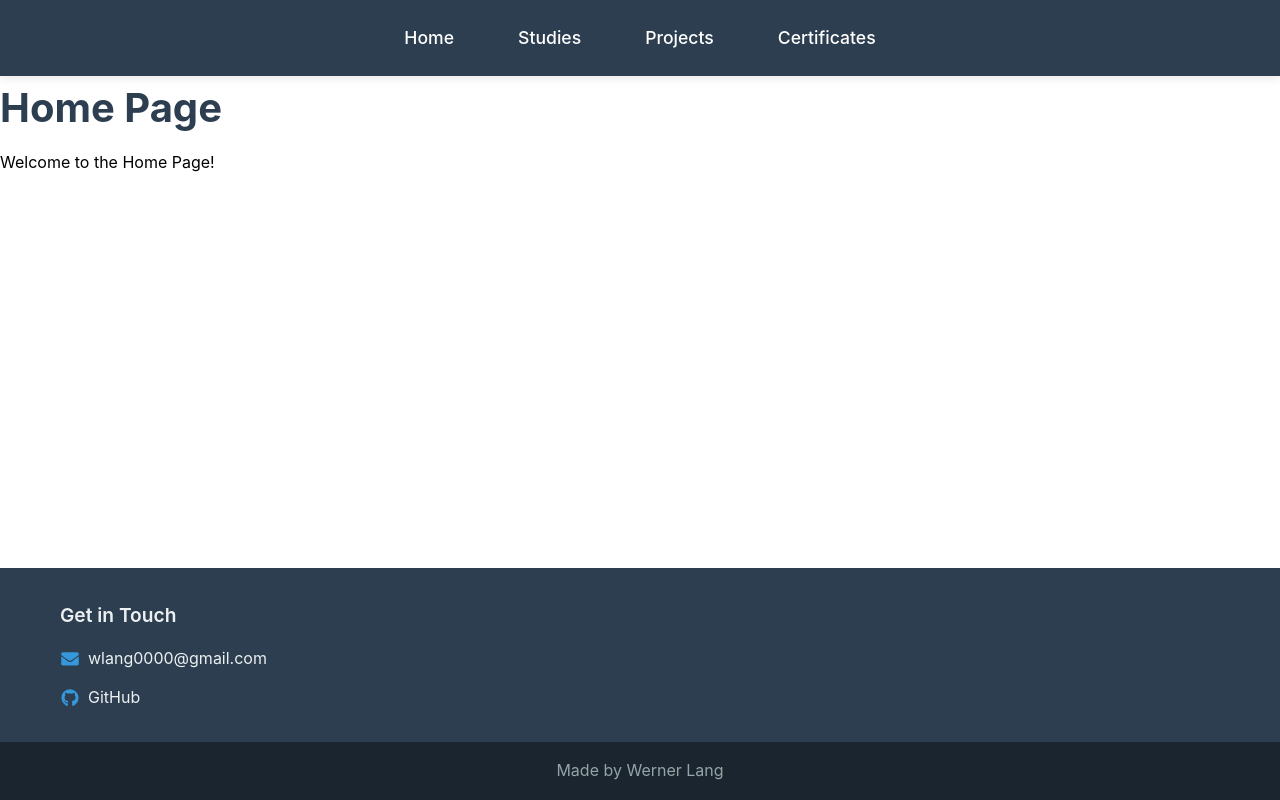
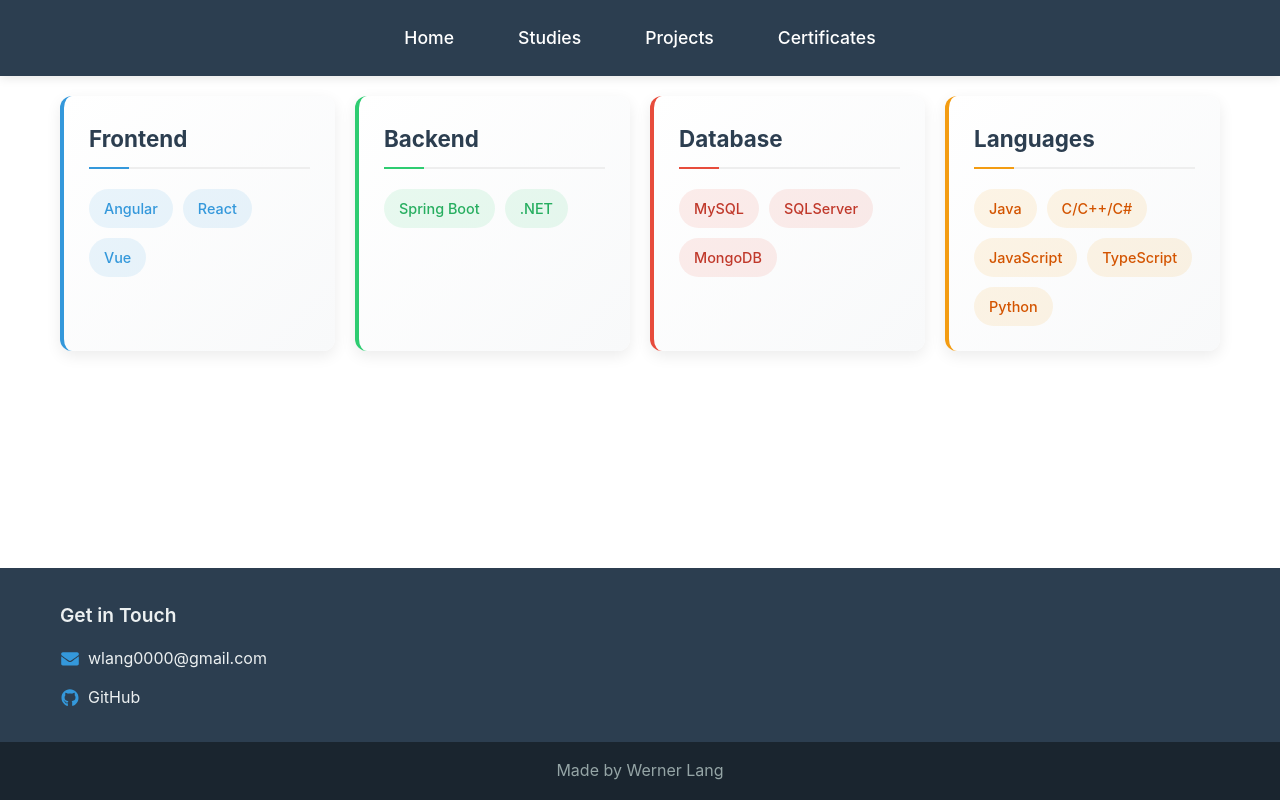
Before and after one commit to 00WernerLang/Curriculum_WebApp, a React (Vite) app: page / in a window 1280 px wide. Built offline with nearby package versions, Linux system fonts and the light colour scheme.

Commit message:
feat(Home): Add SkillCard and SkillCardContainer and added them to Home

```diff
--- /dev/null
+++ b/src/components/SkillCard.jsx
@@ -0,0 +1,14 @@
+function SkillCard({Type, Skills}){
+    return (
+        <div className="skill-card">
+            <h2 className="skill-type">{Type}</h2>
+            <ul className="skills-list">
+                {Skills.map((skill, index) => (
+                    <li key={index} className="skill-item">{skill}</li>
+                ))}
+            </ul>
+        </div>
+    )
+}
+
+export default SkillCard;
--- /dev/null
+++ b/src/components/SkillCardContainer.jsx
@@ -0,0 +1,37 @@
+import SkillCard from "./SkillCard";
+import "./SkillCards.css"
+
+function SkillCardContainer(){
+    const SkillCards = [
+        {
+            type: "Frontend",
+            skills: ["Angular", "React", "Vue"]
+        },
+        {
+            type: "Backend",
+            skills: ["Spring Boot", ".NET"]
+        },
+        {
+            type: "Database",
+            skills: ["MySQL", "SQLServer", "MongoDB"]
+        },
+        {
+            type: "Languages",
+            skills: ["Java", "C/C++/C#", "JavaScript", "TypeScript", "Python"]
+        }
+    ]
+
+    return(
+        <div className="skill-card-container">
+            {SkillCards.map((card, index) => (
+                <SkillCard
+                    key={index}
+                    Type={card.type}
+                    Skills={card.skills}
+                />
+            ))}
+        </div>
+    )
+}
+
+export default SkillCardContainer;
--- /dev/null
+++ b/src/components/SkillCards.css
@@ -0,0 +1,140 @@
+.skill-card-container {
+    display: grid;
+    grid-template-columns: repeat(auto-fit, minmax(250px, 1fr));
+    gap: 20px;
+    max-width: 1200px;
+    margin: 0 auto;
+    padding: 20px;
+}
+
+.skill-card {
+    background: linear-gradient(135deg, #ffffff 0%, #f8f9fa 100%);
+    border-radius: 12px;
+    padding: 25px;
+    box-shadow: 0 5px 15px rgba(0, 0, 0, 0.08);
+    transition: all 0.3s ease;
+    border-left: 4px solid #3498db;
+}
+
+.skill-card:hover {
+    transform: translateY(-5px);
+    box-shadow: 0 8px 25px rgba(0, 0, 0, 0.12);
+}
+
+.skill-card:nth-child(2) {
+    border-left-color: #2ecc71;
+}
+
+.skill-card:nth-child(3) {
+    border-left-color: #e74c3c;
+}
+
+.skill-card:nth-child(4) {
+    border-left-color: #f39c12;
+}
+
+.skill-type {
+    font-size: 1.4rem;
+    color: #2c3e50;
+    margin-bottom: 20px;
+    padding-bottom: 10px;
+    border-bottom: 2px solid #eee;
+    position: relative;
+}
+
+.skill-type::after {
+    content: '';
+    position: absolute;
+    bottom: -2px;
+    left: 0;
+    width: 40px;
+    height: 2px;
+    background: #3498db;
+}
+
+.skill-card:nth-child(2) .skill-type::after {
+    background: #2ecc71;
+}
+
+.skill-card:nth-child(3) .skill-type::after {
+    background: #e74c3c;
+}
+
+.skill-card:nth-child(4) .skill-type::after {
+    background: #f39c12;
+}
+
+.skills-list {
+    list-style: none;
+    padding: 0;
+    margin: 0;
+    display: flex;
+    flex-wrap: wrap;
+    gap: 10px;
+}
+
+.skill-item {
+    background: rgba(52, 152, 219, 0.1);
+    color: #3498db;
+    padding: 8px 15px;
+    border-radius: 20px;
+    font-size: 0.9rem;
+    font-weight: 500;
+    transition: all 0.2s ease;
+}
+
+.skill-card:nth-child(2) .skill-item {
+    background: rgba(46, 204, 113, 0.1);
+    color: #27ae60;
+}
+
+.skill-card:nth-child(3) .skill-item {
+    background: rgba(231, 76, 60, 0.1);
+    color: #c0392b;
+}
+
+.skill-card:nth-child(4) .skill-item {
+    background: rgba(243, 156, 18, 0.1);
+    color: #d35400;
+}
+
+.skill-item:hover {
+    transform: scale(1.05);
+    box-shadow: 0 3px 8px rgba(0, 0, 0, 0.1);
+}
+
+@media (max-width: 768px) {
+    .skill-card-container {
+        grid-template-columns: 1fr;
+        padding: 15px;
+    }
+
+    .skill-card {
+        padding: 20px;
+    }
+
+    .skill-type {
+        font-size: 1.3rem;
+    }
+}
+
+@keyframes fadeIn {
+    from {
+        opacity: 0;
+        transform: translateY(10px);
+    }
+    to {
+        opacity: 1;
+        transform: translateY(0);
+    }
+}
+
+.skill-item {
+    animation: fadeIn 0.5s ease forwards;
+}
+
+.skill-item:nth-child(1) { animation-delay: 0.1s; }
+.skill-item:nth-child(2) { animation-delay: 0.2s; }
+.skill-item:nth-child(3) { animation-delay: 0.3s; }
+.skill-item:nth-child(4) { animation-delay: 0.4s; }
+.skill-item:nth-child(5) { animation-delay: 0.5s; }
--- a/src/pages/Home.jsx
+++ b/src/pages/Home.jsx
@@ -1,8 +1,10 @@
+import SkillCardContainer from "../components/SkillCardContainer.jsx";
+
 function Home(){
     return(
         <div>
-            <h1>Home Page</h1>
-            <p>Welcome to the Home Page!</p>
+
+            <SkillCardContainer/>
         </div>
     )
 }
```
